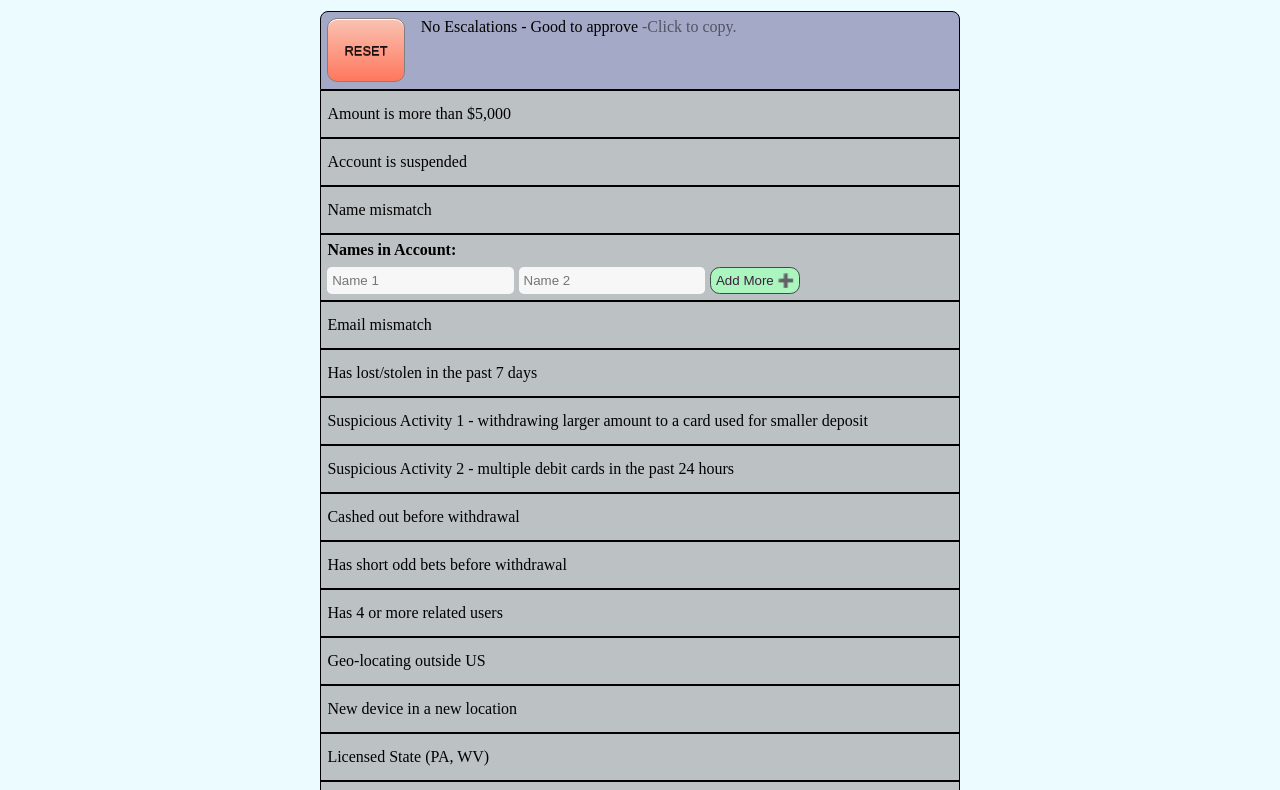
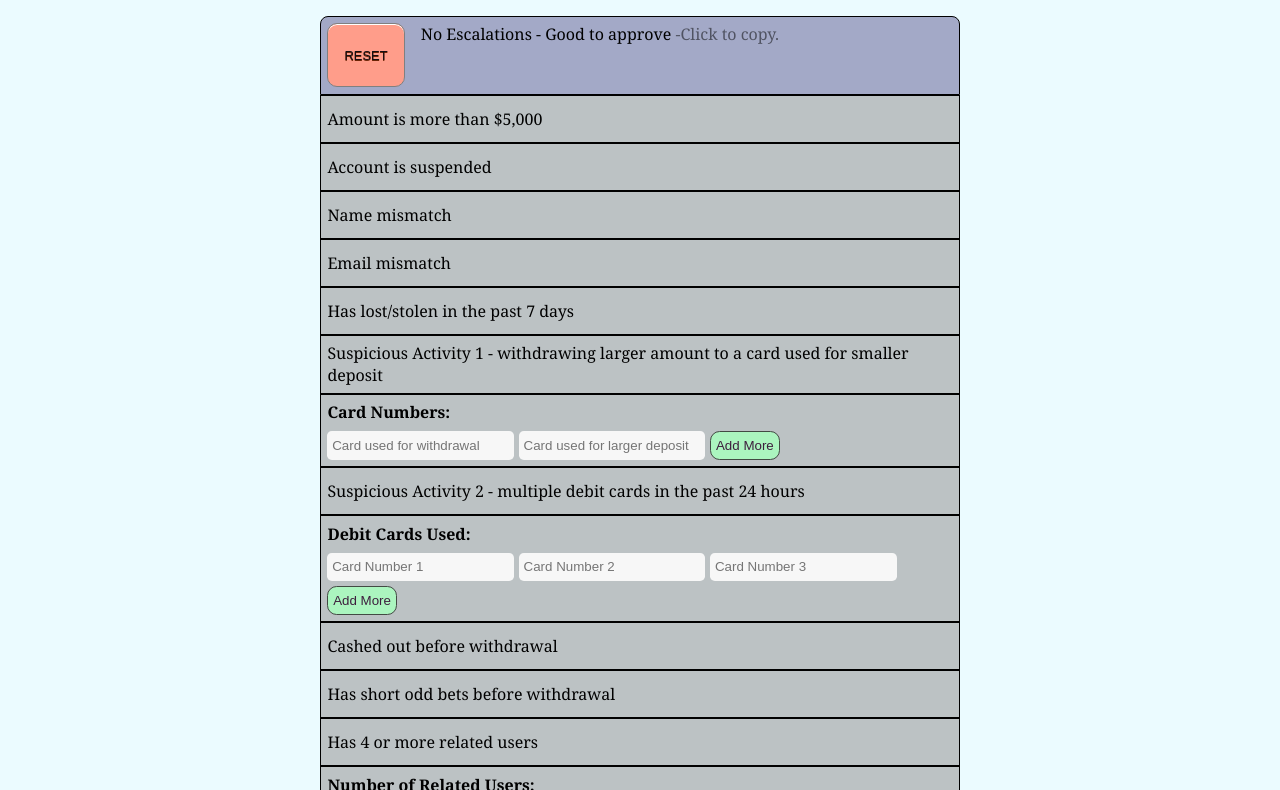
Before and after one commit to ron12z/esc, a plain HTML site: page index.html in a window 1280 px wide. Shown: the part 75-865 px from the top of the page. Drawn offline with Linux system fonts and the light colour scheme.

Commit message:
Checkpoint for additional inputs function

```diff
--- a/index.html
+++ b/index.html
@@ -42,12 +42,19 @@
 					<div class="input-fields">
 						<input type="text" placeholder="Name 1" />
 						<input type="text" placeholder="Name 2" />
-						<button id="addNameBtn" class="addMore">Add More ➕</button>
+						<button id="addNameBtn" class="addMore">Add More</button>
 					</div>
 				</div>
 				<div id="email" class="selection"><p>Email mismatch</p></div>
 				<div id="lost" class="selection">
 					<p>Has lost/stolen in the past 7 days</p>
+				</div>
+				<div id="lost_cards" class="additional-input">
+					<h4>Lost/Stolen Card Number:</h4>
+					<div class="input-fields">
+						<input type="text" placeholder="Card Number" />
+						<button id="addNameBtn" class="addMore">Add More</button>
+					</div>
 				</div>
 				<div id="sa1" class="selection">
 					<p>
@@ -55,10 +62,27 @@
 						smaller deposit
 					</p>
 				</div>
+				<div id="sa1_cards" class="additional-input">
+					<h4>Card Numbers:</h4>
+					<div class="input-fields">
+						<input type="text" placeholder="Card used for withdrawal" />
+						<input type="text" placeholder="Card used for larger deposit" />
+						<button id="addNameBtn" class="addMore">Add More</button>
+					</div>
+				</div>
 				<div id="sa2" class="selection">
 					<p>
 						Suspicious Activity 2 - multiple debit cards in the past 24 hours
 					</p>
+				</div>
+				<div id="sa2_cards" class="additional-input">
+					<h4>Debit Cards Used:</h4>
+					<div class="input-fields">
+						<input type="text" placeholder="Card Number 1" />
+						<input type="text" placeholder="Card Number 2" />
+						<input type="text" placeholder="Card Number 3" />
+						<button id="addNameBtn" class="addMore">Add More</button>
+					</div>
 				</div>
 				<div id="cashed" class="selection">
 					<p>Cashed out before withdrawal</p>
@@ -68,6 +92,13 @@
 				</div>
 				<div id="user" class="selection">
 					<p>Has 4 or more related users</p>
+				</div>
+				<div id="user_number" class="additional-input">
+					<h4>Number of Related Users:</h4>
+					<div class="input-fields">
+						<input type="text" placeholder="4" />
+						<button id="addNameBtn" class="addMore">Add More</button>
+					</div>
 				</div>
 				<div id="outside" class="selection"><p>Geo-locating outside US</p></div>
 				<div id="newloc" class="selection">
--- a/script.js
+++ b/script.js
@@ -19,6 +19,12 @@ const initial = document.querySelector("#initial");
 
 const selectionDivs = document.querySelectorAll(".selection");
 const resetBtn = document.querySelector("#reset");
+
+const name_names = document.querySelector("#name_names");
+const lost_cards = document.querySelector("#lost_cards");
+const sa1_cards = document.querySelector("#sa1_cards");
+const sa2_cards = document.querySelector("#sa2_cards");
+const user_number = document.querySelector("#user_number");
 
 // Event listeners
 selectionDivs.forEach((div) => {
@@ -108,6 +114,7 @@ function GenerateText() {
 	}
 
 	if (isChecked(name1)) {
+		name_names.style.display = "flex";
 		//Get names
 		if (first_escalation) {
 			result.push("2 different names on account Name1 & Name2");
@@ -115,6 +122,8 @@ function GenerateText() {
 		} else {
 			result.push("has 2 different names on account Name1 & Name2");
 		}
+	} else {
+		name_names.style.display = "none";
 	}
 
 	if (isChecked(email)) {
@@ -127,12 +136,15 @@ function GenerateText() {
 	}
 
 	if (isChecked(lost)) {
+		lost_cards.style.display = "flex";
 		if (first_escalation) {
 			result.push("(Card number) has been reported lost or stolen");
 			first_escalation = false;
 		} else {
 			result.push("(Card number) has been reported lost or stolen");
 		}
+	} else {
+		lost_cards.style.display = "none";
 	}
 
 	if (isChecked(sa1)) {
--- a/style.css
+++ b/style.css
@@ -1,3 +1,7 @@
+:root {
+	--input_button: 1.8rem;
+}
+
 *,
 *::after,
 *::before {
@@ -16,6 +20,7 @@ body {
 	min-height: 100dvh;
 	display: flex;
 	flex-direction: column;
+	font-family: Cambria, serif;
 }
 
 header {
@@ -87,8 +92,8 @@ main {
 
 button#reset {
 	box-shadow: inset 0px 1px 0px 0px #ffffff;
-	background: linear-gradient(to bottom, #fabfaf 5%, #ff775c 100%);
-	background-color: #fabfaf;
+	/* background: linear-gradient(to bottom, #fabfaf 5%, #ff775c 100%); */
+	background: #ff9d8a;
 	border-radius: 3px;
 	border: 1px solid #f55e3f;
 	display: inline-block;
@@ -101,12 +106,12 @@ button#reset {
 	text-shadow: 0px 1px 0px #6b2304;
 }
 button#reset:hover {
-	background: linear-gradient(to bottom, #ff775c 5%, #fabfaf 100%);
-	background-color: #ff775c;
+	/* background: linear-gradient(to bottom, #ff775c 5%, #fabfaf 100%); */
+	background: #c4533d;
 }
 button#reset:active {
 	position: relative;
-	top: 1px;
+	top: 3px;
 }
 
 button#reset {
@@ -154,9 +159,11 @@ input {
 	background: rgb(247, 247, 247);
 	padding-inline: 0.3rem;
 	caret-color: black;
+	height: var(--input_button);
 }
 
 button.addMore {
+	height: 0.7rem;
 	background-color: #abf5bf;
 	border-radius: 0.6rem;
 	border: 1px solid #424a43;
@@ -164,11 +171,16 @@ button.addMore {
 	cursor: pointer;
 	color: #3d1e3d;
 	padding: 0.3rem;
+	height: var(--input_button);
 }
 button.addMore:hover {
 	background-color: #306115;
 }
 button.addMore:active {
 	position: relative;
-	top: 1px;
+	top: 3px;
 }
+
+.additional-input {
+	/* display: none; */
+}
```
